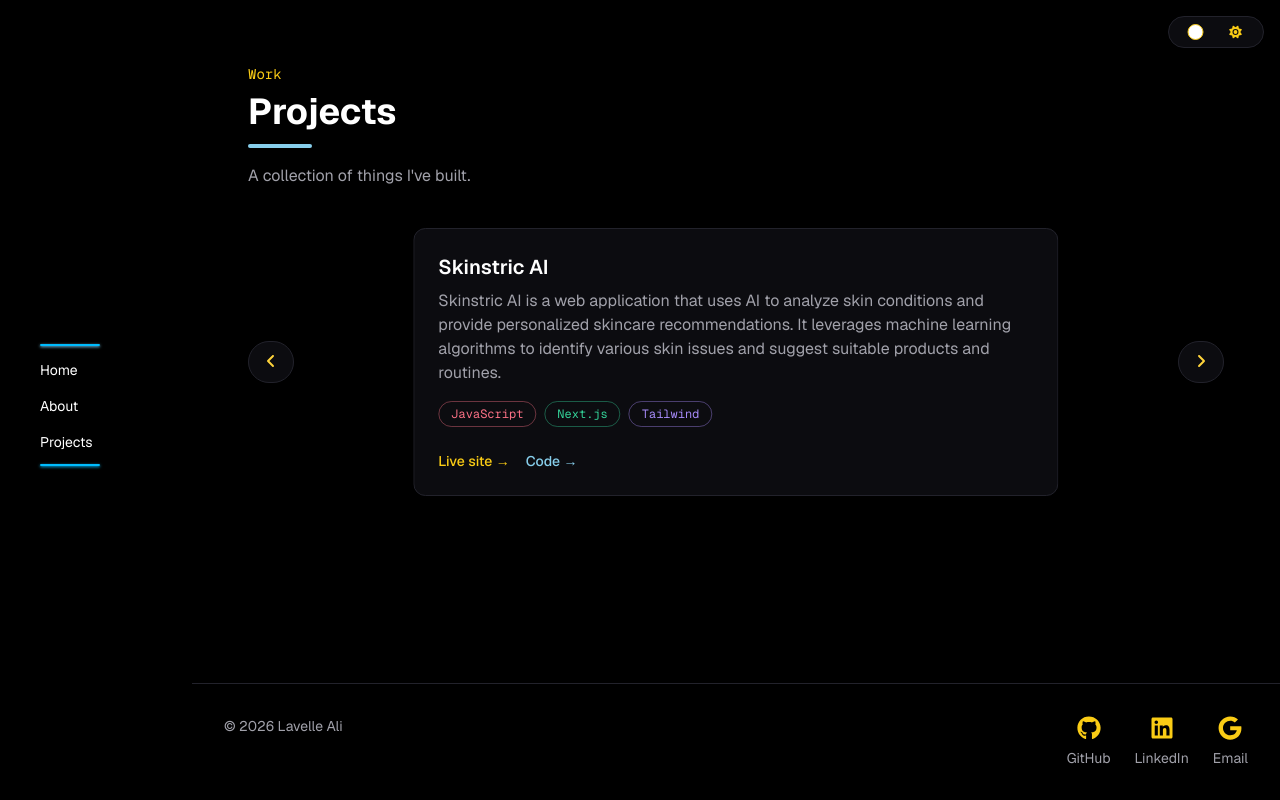
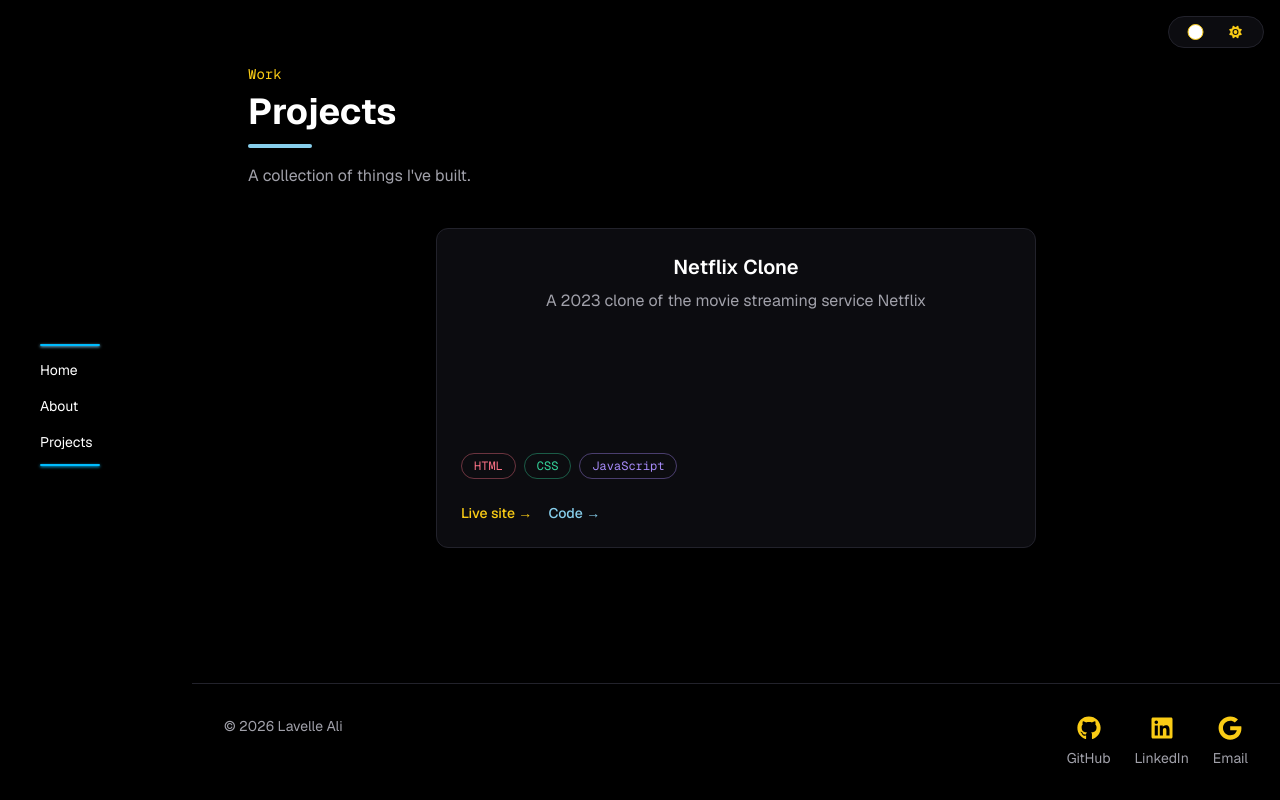
Before and after one commit to LavelleAli/LavelleAliPortfolio, a Next.js app: page /projects in a window 1280 px wide. Built offline with nearby package versions, Linux system fonts and the light colour scheme.

Commit message:
Update: implemented keen-slider auto slide on projects page

```diff
--- a/app/page.js
+++ b/app/page.js
@@ -12,6 +12,7 @@
 import SglWrdAnima from "@/components/Animations/SglWrdAnima";
 import ContactModals from "@/components/Modals/ContactModals";
 import ScrollReveal from "@/components/Animations/ScrollReveal";
+import ProjectSlider from "@/components/Animations/ProjectSlider";
 
 
 
@@ -70,17 +71,19 @@
       <ScrollReveal className="flex flex-col gap-20 md:gap-28">
         <section className="reveal">
           <SectionHeading eyebrow="Works" title="Featured Projects" center />
-          <div className="grid gap-6 lg:grid-cols-2">
+          {/* <div className="grid gap-6 lg:grid-cols-2">
             {featured.map((project) => (
               <ProjectCard key={project.title} project={project} />
             ))}
-          </div>
+          </div> */}
+          <ProjectSlider/>
           <Link
             href="/projects"
-            className="inline-block mt-8 text-skyblue hover:text-sun transition-colors"
+            className="inline-block relative left-55 mt-8 text-skyblue hover:text-sun transition-colors"
           >
             See all projects →
           </Link>
+
         </section>
 
         {/* Skills */}
--- a/app/projects/page.js
+++ b/app/projects/page.js
@@ -1,6 +1,6 @@
 import React from "react";
 import SectionHeading from "../../components/SectionHeading/sectionHeading";
-import ProjectSlider from "@/components/Animations/ProjectSlider";
+import ProjectSliderAuto from "@/components/Animations/ProjectSliderAuto";
 import FadeIn from "@/components/Animations/FadeIn";
 
 export const metadata = {
@@ -15,7 +15,7 @@
           A collection of things I&apos;ve built.
         </SectionHeading>
 
-        <ProjectSlider />
+        <ProjectSliderAuto />
       </section>
     </FadeIn>
   );
--- /dev/null
+++ b/components/Animations/ProjectSliderAuto.js
@@ -0,0 +1,63 @@
+'use client'
+import React from "react";
+import { useKeenSlider } from "keen-slider/react";
+import "keen-slider/keen-slider.min.css";
+import ProjectCard from "../ProjectCard/projectCard";
+import projects from "@/data/projects";
+
+const ProjectSliderAuto = () => {
+  const [sliderRef] = useKeenSlider(
+    {
+      loop: true,
+    },
+    [
+      (slider) => {
+        let timeout;
+        let mouseOver = false;
+        function clearNextTimeout() {
+          clearTimeout(timeout);
+        }
+        function nextTimeout() {
+          clearTimeout(timeout);
+          if (mouseOver) return;
+            timeout = setTimeout(() => {
+              slider.next();
+            }, 2000);
+        }
+        slider.on("created", () => {
+          slider.container.addEventListener("mouseover", () => {
+            mouseOver = true;
+            clearNextTimeout();
+          });
+          slider.container.addEventListener("mouseout", () => {
+            mouseOver = false;
+            nextTimeout();
+          });
+          nextTimeout();
+        });
+        slider.on("dragStarted", clearNextTimeout);
+        slider.on("animationEnded", nextTimeout);
+        slider.on("updated", nextTimeout);
+      },
+    ],
+  );
+
+  return (
+    <>
+        <div ref={sliderRef} className="keen-slider">
+            {projects.map((project,) => (
+            <div
+                key={project.title}
+                className="keen-slider__slide flex items-center justify-center"
+            >
+                <div>
+                <ProjectCard project={project} />
+                </div>
+            </div>
+            ))}
+        </div>
+    </>
+  )
+};
+
+export default ProjectSliderAuto;
--- a/components/ProjectCard/projectCard.js
+++ b/components/ProjectCard/projectCard.js
@@ -8,7 +8,7 @@
 
 const projectCard = ({ project }) => {
   return (
-    <article className="group flex flex-col bg-surface border border-line rounded-xl p-6 transition-colors hover:border-skyblue duration-900">
+    <article className="group flex flex-col bg-surface border border-line rounded-xl p-6 transition-colors hover:border-skyblue duration-900 w-150 h-80 text-center">
       <h3 className="text-xl font-semibold group-hover:text-skyblue transition-colors">
         {project.title}
       </h3>
```
Also changed, not shown: components/Animations/ProjectSlider.js (+8 -5 lines).
